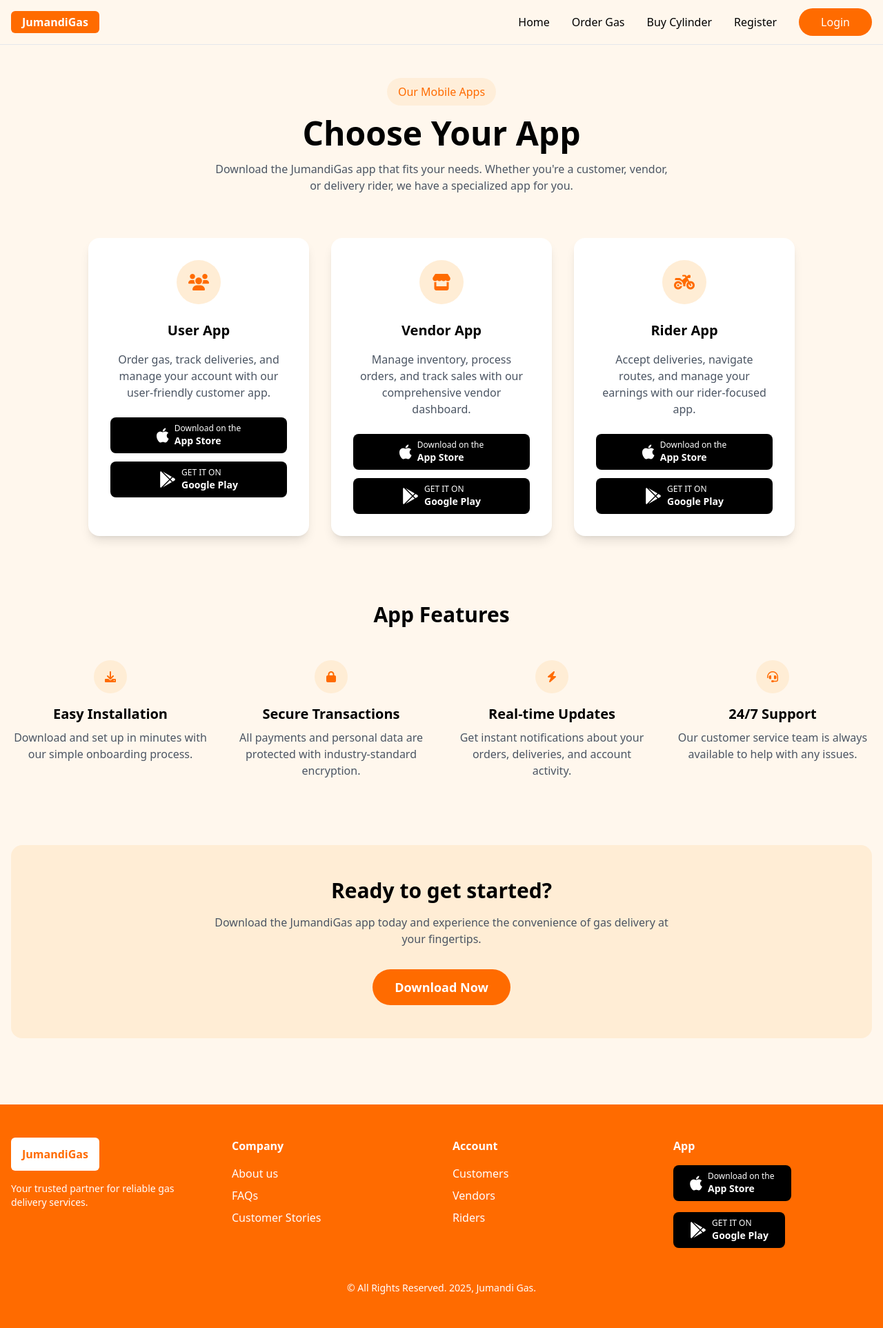
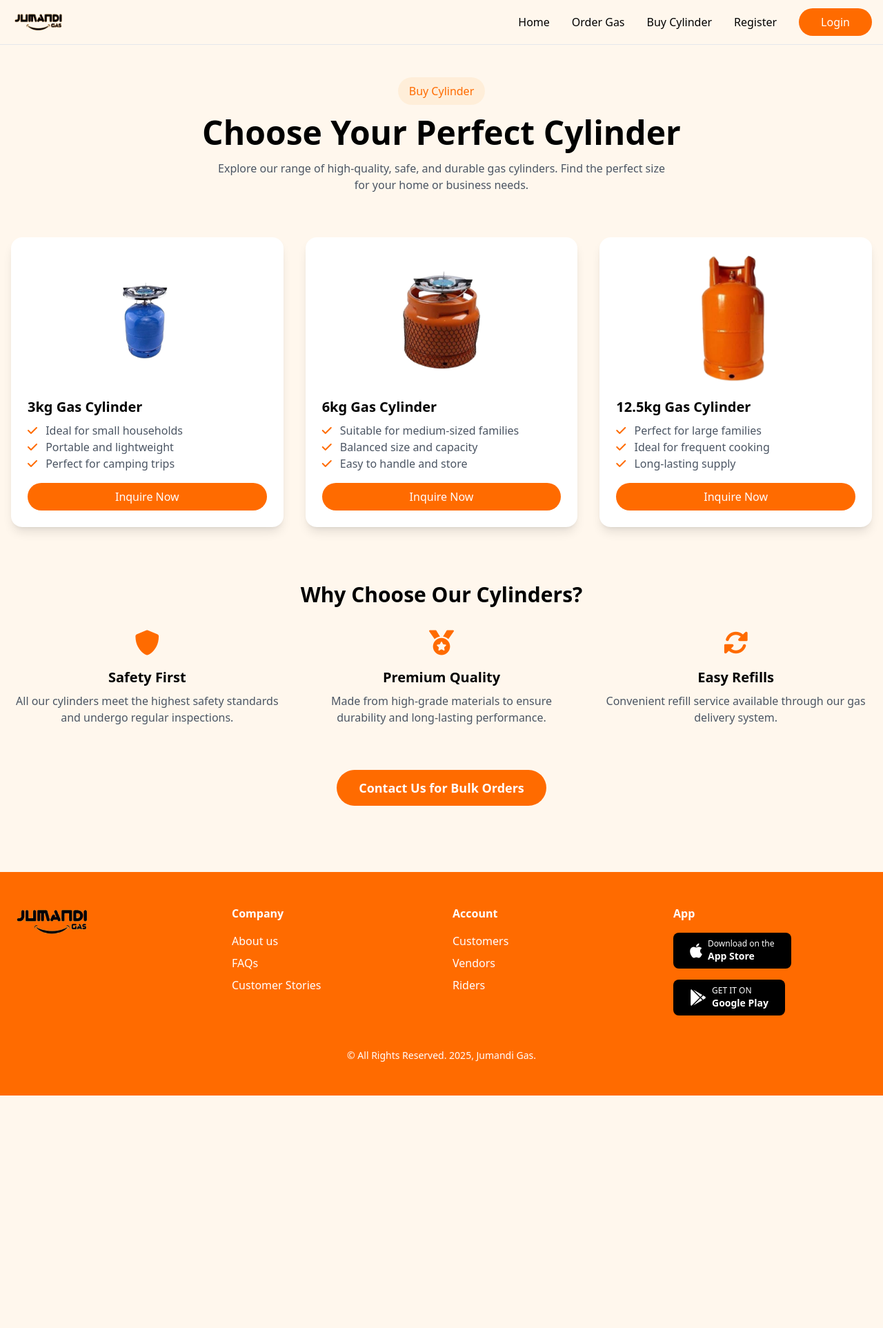
Before and after one commit to amoshood06/Jumandigas, a PHP site: page /jumandi/buy-cylinder.php in a window 1280 px wide. Shown: the whole page at 69% size. After the commit the page ends 1588 px from the top, so only its background shows below. Run offline with PHP 8.4, Linux system fonts and the light colour scheme; some libraries are stand-ins or nearby versions.

Commit message:
iueiuieuiruiw

```diff
--- a/buy-cylinder.php
+++ b/buy-cylinder.php
@@ -2,13 +2,13 @@
 session_start();
 $userRole = $_SESSION['role'] ?? null; // Get user role if logged in
 ?>
-
 <!DOCTYPE html>
 <html lang="en">
 <head>
     <meta charset="UTF-8">
     <meta name="viewport" content="width=device-width, initial-scale=1.0">
-    <title>JumandiGas - Download Our Apps</title>
+    <title>Buy Cylinder - JumandiGas</title>
+    <link rel="shortcut icon" href="./asset/image/logo.png" type="image/x-icon">
     <script src="https://cdn.tailwindcss.com"></script>
     <link href="https://cdnjs.cloudflare.com/ajax/libs/font-awesome/6.0.0/css/all.min.css" rel="stylesheet">
     <script>
@@ -30,24 +30,22 @@
         .mobile-menu.active {
             transform: translateX(0);
         }
-        .app-card {
+        .cylinder-card {
             transition: all 0.3s ease;
         }
-        .app-card:hover {
+        .cylinder-card:hover {
             transform: translateY(-5px);
         }
     </style>
 </head>
-<body class="bg-orange-50 min-h-screen flex flex-col">
+<body class="bg-orange-50 pt-16">
     <!-- Fixed Header -->
-    <header class="bg-orange-50 border-b sticky top-0 z-50">
+    <header class="fixed top-0 left-0 right-0 bg-orange-50 border-b z-50">
         <div class="container mx-auto px-4">
             <div class="flex items-center justify-between h-16">
                 <!-- Logo -->
-                <a href="/" class="flex-shrink-0">
-                    <div class="h-8 w-32 bg-primary rounded-md flex items-center justify-center text-white font-bold">
-                        JumandiGas
-                    </div>
+                <a href="#" class="flex-shrink-0">
+                    <img src="./asset/image/logo.png" alt="JumandiGas" class="h-8">
                 </a>
 
                 <!-- Desktop Navigation -->
@@ -91,10 +89,10 @@
             <div class="flex flex-col space-y-4">
             <a href="index.php" class="text-black hover:text-primary">Home</a>
                     <a href="./user/order-page.php" class="text-black hover:text-primary">Order Gas</a>
-                    <a href="buy-cylinder.php" class="text-black hover:text-primary">Buy Cylinder</a>
+                    <a href="#" class="text-black hover:text-primary">Buy Cylinder</a>
                     <?php if (!$userRole): ?>
                     <a href="register.php" class="text-black hover:text-primary">Register</a>
-                            <a href="login.php" class="bg-primary text-white px-8 py-2 rounded-full hover:bg-orange-700">Login</a>
+                    <a href="login.php" class="bg-primary text-white px-6 py-2 rounded-full text-center hover:bg-orange-700">Login</a>
                     <?php else: ?>
                     <!-- Show Dashboard when user is logged in -->
                     <?php
@@ -107,153 +105,96 @@
                             $dashboardUrl = './rider/index.php';
                         }
                     ?>
-                        <a href="<?= $dashboardUrl ?>" class="bg-primary text-white px-8 py-2 rounded-full hover:bg-orange-700">Dashboard</a>
+                    <a href="<?= $dashboardUrl ?>" class="bg-primary text-white px-6 py-2 rounded-full text-center hover:bg-orange-700">Dashboard</a>
                 <?php endif; ?>
             </div>
         </div>
     </div>
 
     <!-- Main Content -->
-    <main class="flex-grow container mx-auto px-4 py-12">
-        <!-- App Links Header -->
+    <main class="container mx-auto px-4 py-12">
+        <!-- Buy Cylinder Header -->
         <div class="text-center mb-16">
             <div class="inline-block bg-orange-100/80 px-4 py-2 rounded-full mb-4">
-                <span class="text-primary font-medium">Our Mobile Apps</span>
+                <span class="text-primary font-medium">Buy Cylinder</span>
             </div>
-            <h1 class="text-4xl md:text-5xl font-bold mb-4">Choose Your App</h1>
+            <h1 class="text-4xl md:text-5xl font-bold mb-4">Choose Your Perfect Cylinder</h1>
             <p class="text-gray-600 max-w-2xl mx-auto">
-                Download the JumandiGas app that fits your needs. Whether you're a customer, vendor, or delivery rider,
-                we have a specialized app for you.
+                Explore our range of high-quality, safe, and durable gas cylinders. Find the perfect size for your home or business needs.
             </p>
         </div>
 
-        <!-- App Cards -->
-        <div class="grid md:grid-cols-3 gap-8 max-w-5xl mx-auto">
-            <!-- User App -->
-            <div class="app-card bg-white p-8 rounded-2xl shadow-lg">
-                <div class="h-16 w-16 bg-orange-100 rounded-full flex items-center justify-center mb-6 mx-auto">
-                    <i class="fas fa-users text-primary text-2xl"></i>
+        <!-- Cylinders Grid -->
+        <div class="grid md:grid-cols-2 lg:grid-cols-3 gap-8">
+            <!-- Cylinder Card 1 -->
+            <div class="cylinder-card bg-white p-6 rounded-2xl shadow-lg">
+                <img src="./asset/image/3kg-removebg-preview.png?height=200&width=200" alt="3kg Gas Cylinder" class="w-full h-48 object-contain mb-4">
+                <h3 class="text-xl font-semibold mb-2">3kg Gas Cylinder</h3>
+                <ul class="text-gray-600 mb-4">
+                    <li><i class="fas fa-check text-primary mr-2"></i> Ideal for small households</li>
+                    <li><i class="fas fa-check text-primary mr-2"></i> Portable and lightweight</li>
+                    <li><i class="fas fa-check text-primary mr-2"></i> Perfect for camping trips</li>
+                </ul>
+                <a href="#" class="block text-center bg-primary text-white py-2 rounded-full hover:bg-orange-700 transition duration-300">
+                    Inquire Now
+                </a>
             </div>
-                <h3 class="text-xl font-semibold mb-4 text-center">User App</h3>
-                <p class="text-gray-600 mb-6 text-center">
-                    Order gas, track deliveries, and manage your account with our user-friendly customer app.
-                </p>
-                <div class="space-y-3">
-                    <a href="https://apps.apple.com" class="flex items-center justify-center bg-black text-white px-4 py-2 rounded-lg hover:bg-gray-800 transition-colors w-full">
-                        <i class="fab fa-apple text-2xl mr-2"></i>
-                        <div class="text-left">
-                            <p class="text-xs">Download on the</p>
-                            <p class="text-sm font-semibold">App Store</p>
+
+            <!-- Cylinder Card 2 -->
+            <div class="cylinder-card bg-white p-6 rounded-2xl shadow-lg">
+                <img src="./asset/image/6kg-removebg-preview.png?height=200&width=200" alt="6kg Gas Cylinder" class="w-full h-48 object-contain mb-4">
+                <h3 class="text-xl font-semibold mb-2">6kg Gas Cylinder</h3>
+                <ul class="text-gray-600 mb-4">
+                    <li><i class="fas fa-check text-primary mr-2"></i> Suitable for medium-sized families</li>
+                    <li><i class="fas fa-check text-primary mr-2"></i> Balanced size and capacity</li>
+                    <li><i class="fas fa-check text-primary mr-2"></i> Easy to handle and store</li>
+                </ul>
+                <a href="#" class="block text-center bg-primary text-white py-2 rounded-full hover:bg-orange-700 transition duration-300">
+                    Inquire Now
+                </a>
             </div>
-                    </a>
-                    <a href="https://play.google.com" class="flex items-center justify-center bg-black text-white px-4 py-2 rounded-lg hover:bg-gray-800 transition-colors w-full">
-                        <i class="fab fa-google-play text-2xl mr-2"></i>
-                        <div class="text-left">
-                            <p class="text-xs">GET IT ON</p>
-                            <p class="text-sm font-semibold">Google Play</p>
-                        </div>
+
+            <!-- Cylinder Card 3 -->
+            <div class="cylinder-card bg-white p-6 rounded-2xl shadow-lg">
+                <img src="./asset/image/12.5kg-removebg-preview.png?height=200&width=200" alt="12.5kg Gas Cylinder" class="w-full h-48 object-contain mb-4">
+                <h3 class="text-xl font-semibold mb-2">12.5kg Gas Cylinder</h3>
+                <ul class="text-gray-600 mb-4">
+                    <li><i class="fas fa-check text-primary mr-2"></i> Perfect for large families</li>
+                    <li><i class="fas fa-check text-primary mr-2"></i> Ideal for frequent cooking</li>
+                    <li><i class="fas fa-check text-primary mr-2"></i> Long-lasting supply</li>
+                </ul>
+                <a href="#" class="block text-center bg-primary text-white py-2 rounded-full hover:bg-orange-700 transition duration-300">
+                    Inquire Now
                 </a>
             </div>
         </div>
 
-            <!-- Vendor App -->
-            <div class="app-card bg-white p-8 rounded-2xl shadow-lg">
-                <div class="h-16 w-16 bg-orange-100 rounded-full flex items-center justify-center mb-6 mx-auto">
-                    <i class="fas fa-store text-primary text-2xl"></i>
-                </div>
-                <h3 class="text-xl font-semibold mb-4 text-center">Vendor App</h3>
-                <p class="text-gray-600 mb-6 text-center">
-                    Manage inventory, process orders, and track sales with our comprehensive vendor dashboard.
-                </p>
-                <div class="space-y-3">
-                    <a href="https://apps.apple.com" class="flex items-center justify-center bg-black text-white px-4 py-2 rounded-lg hover:bg-gray-800 transition-colors w-full">
-                        <i class="fab fa-apple text-2xl mr-2"></i>
-                        <div class="text-left">
-                            <p class="text-xs">Download on the</p>
-                            <p class="text-sm font-semibold">App Store</p>
-                        </div>
-                    </a>
-                    <a href="https://play.google.com" class="flex items-center justify-center bg-black text-white px-4 py-2 rounded-lg hover:bg-gray-800 transition-colors w-full">
-                        <i class="fab fa-google-play text-2xl mr-2"></i>
-                        <div class="text-left">
-                            <p class="text-xs">GET IT ON</p>
-                            <p class="text-sm font-semibold">Google Play</p>
-                        </div>
-                    </a>
-                </div>
-            </div>
-
-            <!-- Rider App -->
-            <div class="app-card bg-white p-8 rounded-2xl shadow-lg">
-                <div class="h-16 w-16 bg-orange-100 rounded-full flex items-center justify-center mb-6 mx-auto">
-                    <i class="fas fa-motorcycle text-primary text-2xl"></i>
-                </div>
-                <h3 class="text-xl font-semibold mb-4 text-center">Rider App</h3>
-                <p class="text-gray-600 mb-6 text-center">
-                    Accept deliveries, navigate routes, and manage your earnings with our rider-focused app.
-                </p>
-                <div class="space-y-3">
-                    <a href="https://apps.apple.com" class="flex items-center justify-center bg-black text-white px-4 py-2 rounded-lg hover:bg-gray-800 transition-colors w-full">
-                        <i class="fab fa-apple text-2xl mr-2"></i>
-                        <div class="text-left">
-                            <p class="text-xs">Download on the</p>
-                            <p class="text-sm font-semibold">App Store</p>
-                        </div>
-                    </a>
-                    <a href="https://play.google.com" class="flex items-center justify-center bg-black text-white px-4 py-2 rounded-lg hover:bg-gray-800 transition-colors w-full">
-                        <i class="fab fa-google-play text-2xl mr-2"></i>
-                        <div class="text-left">
-                            <p class="text-xs">GET IT ON</p>
-                            <p class="text-sm font-semibold">Google Play</p>
-                        </div>
-                    </a>
-                </div>
-            </div>
-        </div>
-
-        <!-- Features Section -->
-        <div class="mt-24">
-            <h2 class="text-3xl font-bold mb-12 text-center">App Features</h2>
-            <div class="grid md:grid-cols-2 lg:grid-cols-4 gap-8">
+        <!-- Why Choose Our Cylinders -->
+        <div class="mt-20">
+            <h2 class="text-3xl font-bold mb-8 text-center">Why Choose Our Cylinders?</h2>
+            <div class="grid md:grid-cols-3 gap-8">
                 <div class="text-center">
-                    <div class="h-12 w-12 bg-orange-100 rounded-full flex items-center justify-center mb-4 mx-auto">
-                        <i class="fas fa-download text-primary"></i>
-                    </div>
-                    <h3 class="text-xl font-semibold mb-2">Easy Installation</h3>
-                    <p class="text-gray-600">Download and set up in minutes with our simple onboarding process.</p>
+                    <i class="fas fa-shield-alt text-4xl text-primary mb-4"></i>
+                    <h3 class="text-xl font-semibold mb-2">Safety First</h3>
+                    <p class="text-gray-600">All our cylinders meet the highest safety standards and undergo regular inspections.</p>
                 </div>
                 <div class="text-center">
-                    <div class="h-12 w-12 bg-orange-100 rounded-full flex items-center justify-center mb-4 mx-auto">
-                        <i class="fas fa-lock text-primary"></i>
-                    </div>
-                    <h3 class="text-xl font-semibold mb-2">Secure Transactions</h3>
-                    <p class="text-gray-600">All payments and personal data are protected with industry-standard encryption.</p>
+                    <i class="fas fa-medal text-4xl text-primary mb-4"></i>
+                    <h3 class="text-xl font-semibold mb-2">Premium Quality</h3>
+                    <p class="text-gray-600">Made from high-grade materials to ensure durability and long-lasting performance.</p>
                 </div>
                 <div class="text-center">
-                    <div class="h-12 w-12 bg-orange-100 rounded-full flex items-center justify-center mb-4 mx-auto">
-                        <i class="fas fa-bolt text-primary"></i>
-                    </div>
-                    <h3 class="text-xl font-semibold mb-2">Real-time Updates</h3>
-                    <p class="text-gray-600">Get instant notifications about your orders, deliveries, and account activity.</p>
-                </div>
-                <div class="text-center">
-                    <div class="h-12 w-12 bg-orange-100 rounded-full flex items-center justify-center mb-4 mx-auto">
-                        <i class="fas fa-headset text-primary"></i>
-                    </div>
-                    <h3 class="text-xl font-semibold mb-2">24/7 Support</h3>
-                    <p class="text-gray-600">Our customer service team is always available to help with any issues.</p>
+                    <i class="fas fa-sync-alt text-4xl text-primary mb-4"></i>
+                    <h3 class="text-xl font-semibold mb-2">Easy Refills</h3>
+                    <p class="text-gray-600">Convenient refill service available through our gas delivery system.</p>
                 </div>
             </div>
         </div>
 
         <!-- Call to Action -->
-        <div class="bg-orange-100 rounded-2xl p-8 md:p-12 mt-24 text-center">
-            <h2 class="text-2xl md:text-3xl font-bold mb-4">Ready to get started?</h2>
-            <p class="text-gray-600 mb-8 max-w-2xl mx-auto">
-                Download the JumandiGas app today and experience the convenience of gas delivery at your fingertips.
-            </p>
-            <a href="#" class="bg-primary text-white px-8 py-3 rounded-full hover:bg-orange-600 transition-colors inline-block text-lg font-semibold">
-                Download Now
+        <div class="text-center mt-16">
+            <a href="#" class="bg-primary text-white px-8 py-3 rounded-full hover:bg-orange-700 inline-block text-lg font-semibold">
+                Contact Us for Bulk Orders
             </a>
         </div>
     </main>
@@ -264,12 +205,7 @@
             <div class="grid grid-cols-1 md:grid-cols-4 gap-8">
                 <!-- Logo Column -->
                 <div>
-                    <div class="h-12 w-32 bg-white rounded-md flex items-center justify-center text-primary font-bold mb-4">
-                        JumandiGas
-                    </div>
-                    <p class="text-sm">
-                        Your trusted partner for reliable gas delivery services.
-                    </p>
+                    <img src="./asset/image/logo.png" alt="JumandiGas" class="h-12 mb-4">
                 </div>
 
                 <!-- Company Column -->
@@ -297,7 +233,7 @@
                     <h3 class="font-semibold mb-4">App</h3>
                     <div class="space-y-4">
                         <a href="#" class="inline-block">
-                            <button class="bg-black text-white px-6 py-2 rounded-lg flex items-center hover:bg-gray-800 transition-colors">
+                            <button class="bg-black text-white px-6 py-2 rounded-lg flex items-center hover:bg-gray-800 transition duration-300">
                                 <i class="fab fa-apple text-2xl mr-2"></i>
                                 <div class="text-left">
                                     <p class="text-xs">Download on the</p>
@@ -306,7 +242,7 @@
                             </button>
                         </a>
                         <a href="#" class="inline-block">
-                            <button class="bg-black text-white px-6 py-2 rounded-lg flex items-center hover:bg-gray-800 transition-colors">
+                            <button class="bg-black text-white px-6 py-2 rounded-lg flex items-center hover:bg-gray-800 transition duration-300">
                                 <i class="fab fa-google-play text-2xl mr-2"></i>
                                 <div class="text-left">
                                     <p class="text-xs">GET IT ON</p>
@@ -329,34 +265,19 @@
         const mobileMenu = document.querySelector('.mobile-menu');
         const mobileMenuButton = document.getElementById('mobile-menu-button');
         const closeMenuButton = document.getElementById('close-menu-button');
-        const overlay = document.createElement('div');
 
-        overlay.classList.add('fixed', 'inset-0', 'bg-black', 'opacity-0', 'pointer-events-none', 'z-40');
-        overlay.style.transition = 'opacity 0.3s ease-in-out';
-        document.body.appendChild(overlay);
+        mobileMenuButton.addEventListener('click', () => {
+            mobileMenu.classList.add('active');
+        });
 
-        function openMobileMenu() {
-            mobileMenu.classList.add('active');
-            overlay.classList.add('opacity-50');
-            overlay.classList.remove('pointer-events-none');
-            document.body.style.overflow = 'hidden';
-        }
+        closeMenuButton.addEventListener('click', () => {
+            mobileMenu.classList.remove('active');
+        });
 
-        function closeMobileMenu() {
+        // Close menu when clicking outside
+        document.addEventListener('click', (e) => {
+            if (!mobileMenu.contains(e.target) && !mobileMenuButton.contains(e.target)) {
                 mobileMenu.classList.remove('active');
-            overlay.classList.remove('opacity-50');
-            overlay.classList.add('pointer-events-none');
-            document.body.style.overflow = '';
-        }
-
-        mobileMenuButton.addEventListener('click', openMobileMenu);
-        closeMenuButton.addEventListener('click', closeMobileMenu);
-        overlay.addEventListener('click', closeMobileMenu);
-
-        // Close menu when window is resized to desktop size
-        window.addEventListener('resize', () => {
-            if (window.innerWidth >= 768) { // md breakpoint
-                closeMobileMenu();
             }
         });
     </script>
```
Also changed, not shown: app.php (added, +364 -0 lines). Lines whose indentation alone changed are shown as unchanged.
